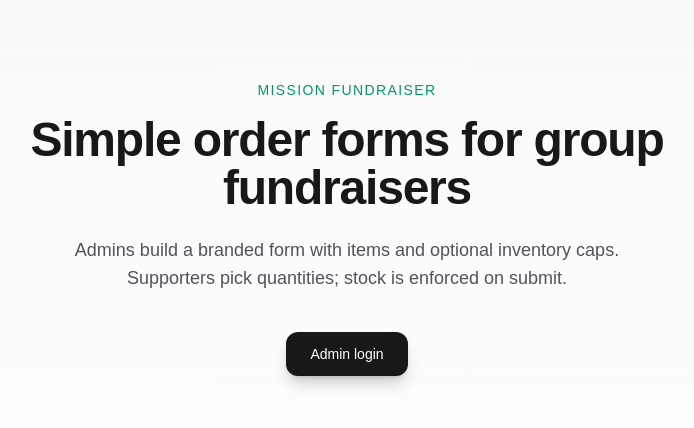
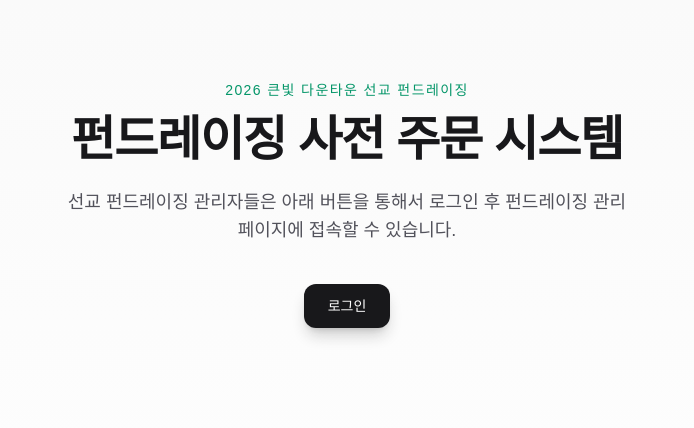
Before and after one commit to timokim/missionfundraiser, a Next.js app: page / in a window 1280 px wide. Shown: the top 428 px of the page, without its empty margins (293-987 px from the left). Built offline with nearby package versions, Linux system fonts and the light colour scheme.

Commit message:
koreanify: bits

```diff
--- a/src/app/admin/layout.tsx
+++ b/src/app/admin/layout.tsx
@@ -23,7 +23,7 @@ export default async function AdminLayout({
               href="/admin/fundraisers"
               className="font-medium text-zinc-900 dark:text-zinc-100"
             >
-              Fundraisers
+              큰빛 다운타운 선교 펀드레이징
             </Link>
           </nav>
           <div className="flex items-center gap-3">
--- a/src/app/page.tsx
+++ b/src/app/page.tsx
@@ -5,21 +5,20 @@ export default function HomePage() {
     <main className="min-h-screen bg-gradient-to-b from-zinc-50 to-white dark:from-zinc-950 dark:to-zinc-900">
       <div className="mx-auto flex max-w-3xl flex-col items-center px-6 pb-24 pt-20 text-center">
         <p className="text-sm font-medium uppercase tracking-widest text-emerald-600 dark:text-emerald-400">
-          Mission fundraiser
+          2026 큰빛 다운타운 선교 펀드레이징
         </p>
         <h1 className="mt-4 text-4xl font-semibold tracking-tight text-zinc-900 dark:text-zinc-50 sm:text-5xl">
-          Simple order forms for group fundraisers
+          펀드레이징 사전 주문 시스템
         </h1>
         <p className="mt-6 max-w-xl text-lg text-zinc-600 dark:text-zinc-400">
-          Admins build a branded form with items and optional inventory caps.
-          Supporters pick quantities; stock is enforced on submit.
+          선교 펀드레이징 관리자들은 아래 버튼을 통해서 로그인 후 펀드레이징 관리 페이지에 접속할 수 있습니다.
         </p>
         <div className="mt-10 flex flex-wrap items-center justify-center gap-4">
           <Link
             href="/login"
             className="rounded-xl bg-zinc-900 px-6 py-3 text-sm font-medium text-white shadow-lg shadow-zinc-900/20 transition hover:bg-zinc-800 dark:bg-zinc-100 dark:text-zinc-900 dark:hover:bg-white"
           >
-            Admin login
+            로그인
           </Link>
         </div>
       </div>
```
